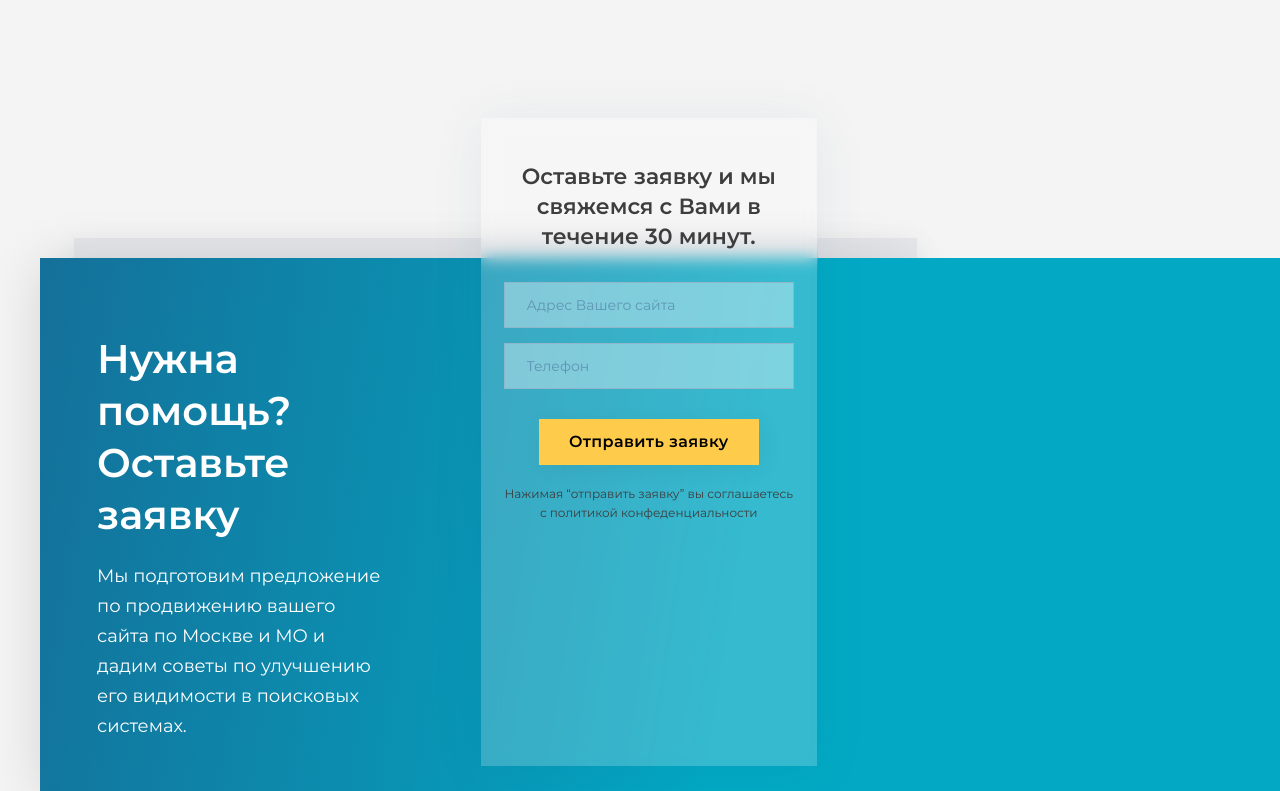
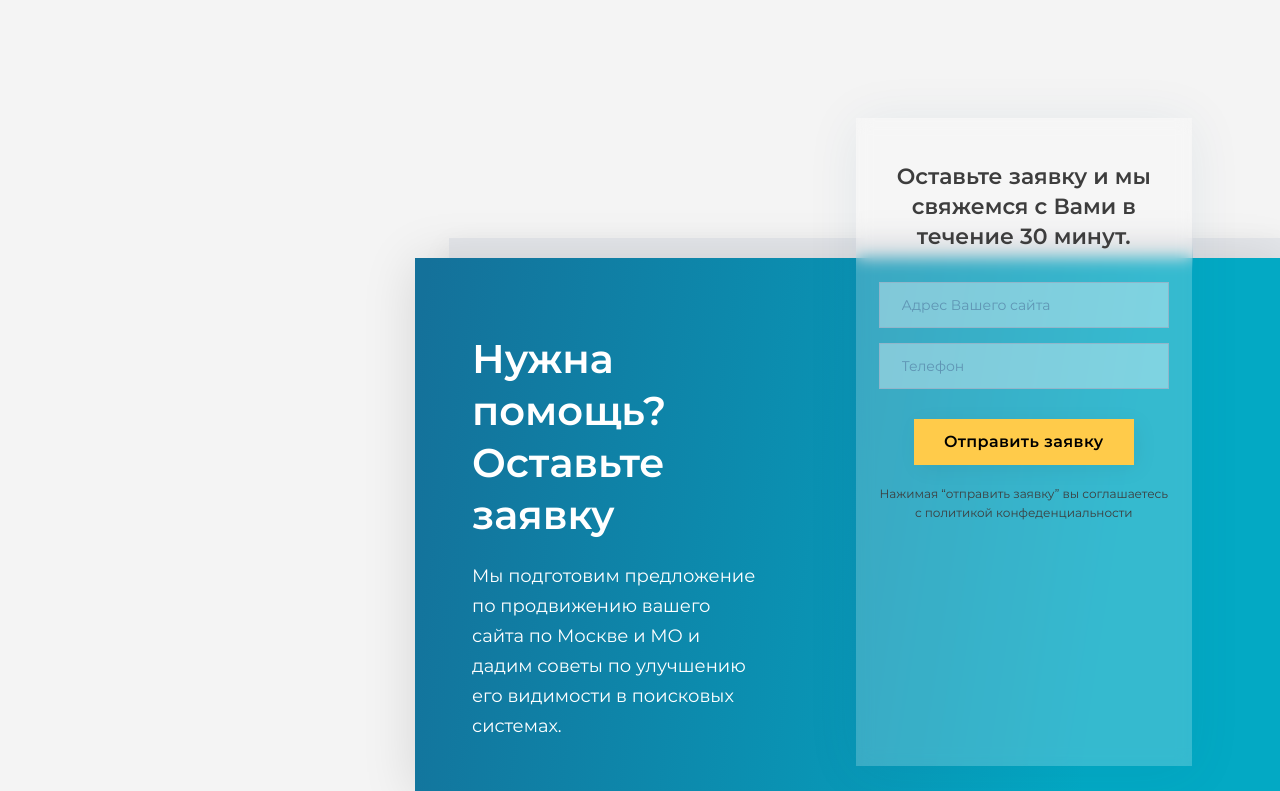
Before and after one commit to from0to1-nk/iq-maxima, a website: page app/index.html in a window 1280 px wide. Shown: the part 6249-7040 px from the top of the page. Drawn offline with Linux system fonts and the light colour scheme; files whose address does not match are found by name.

Commit message:
page-content befor reformat

```diff
--- a/app/index.html
+++ b/app/index.html
@@ -612,9 +612,9 @@
             </div>
         </section>
         <div class="page-content">
-            <div class="page-content__inner page-nav--empty">
+            <div class="page-content__inner">
 
-                <div class="main-content">
+                <div class="main-content page-nav--empty">
                     <section class="connect">
                         <div class="scene__parallax">
                             <div class="main-form__parallax parallax-layes" data-depth-x="0.30" data-depth-y="0"
--- a/app/scss/style.scss
+++ b/app/scss/style.scss
@@ -532,9 +532,7 @@
     padding-top: 80px;
 }
 
-.page-nav--empty {
-    padding-right: 375px;
-}
+
 
 .page-nav__list {
     color: #B6CBD8;
```
Also changed, not shown: app/css/style.min.css.
